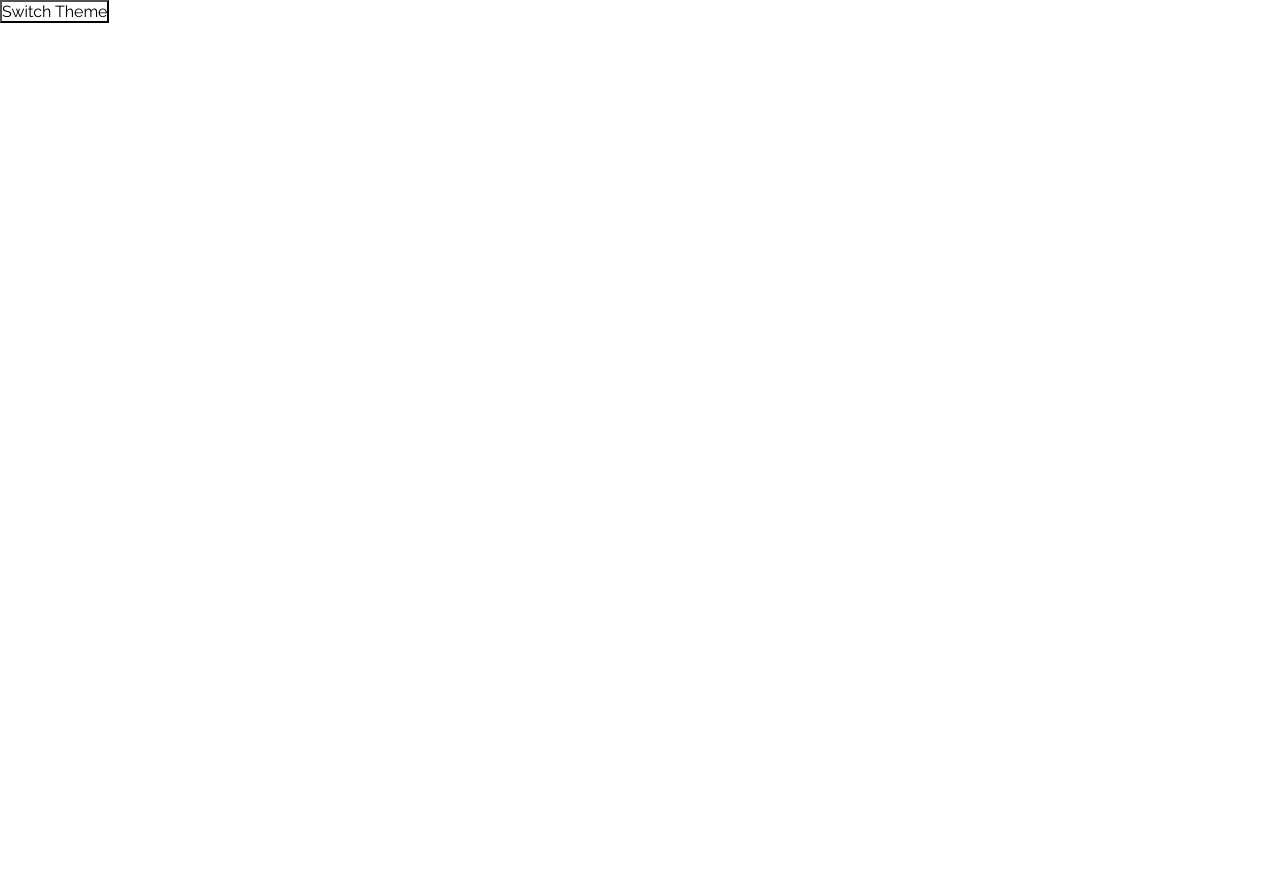
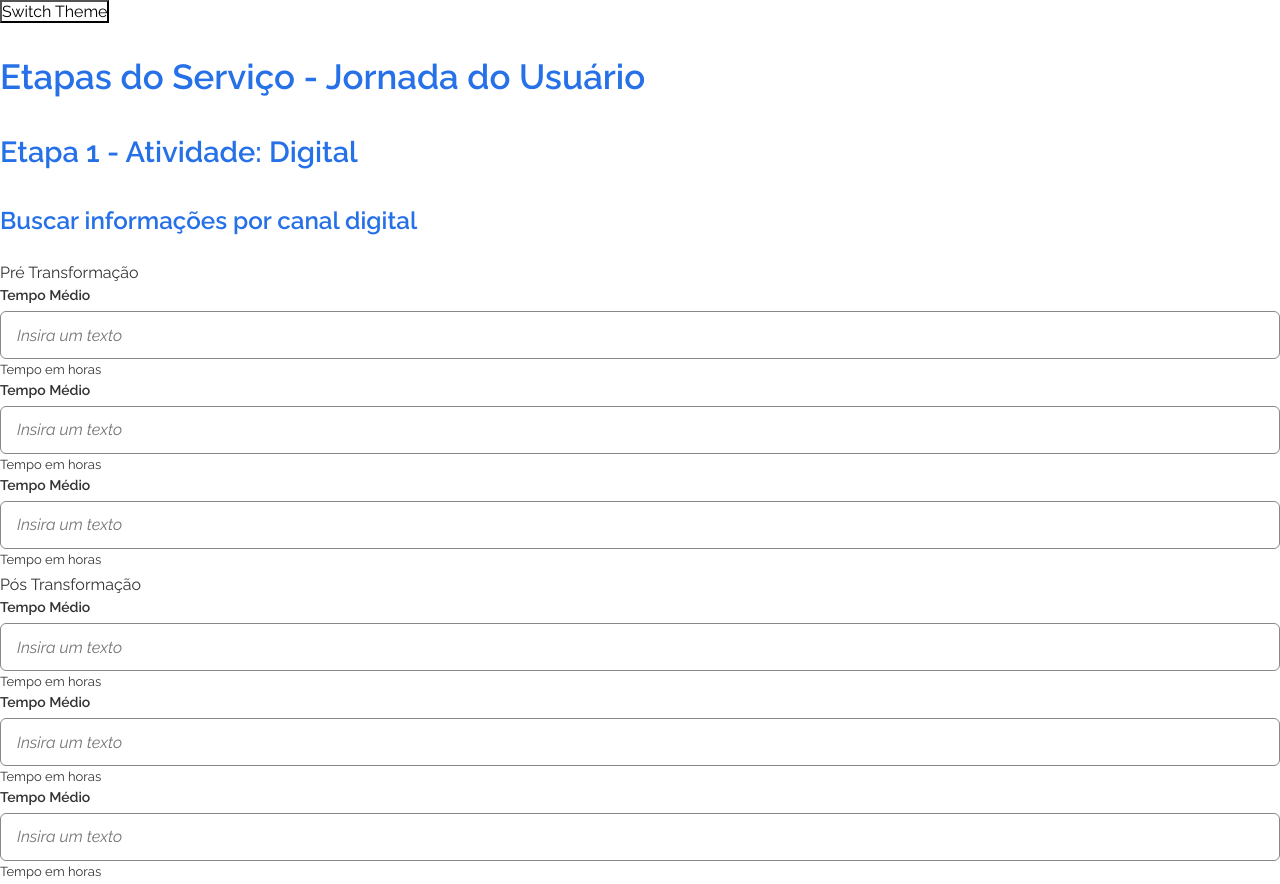
Before and after one commit to youssef-md/frontend-ferramenta-precificao, a React (Create React App) app: page /preencher-modelo in a window 1280 px wide. Before the commit the page ends 800 px from the top, so only its background shows below. Built offline with nearby package versions, Linux system fonts and the light colour scheme.

Commit message:
Adding create form page

```diff
--- /dev/null
+++ b/src/pages/PreencherModelo/index.js
@@ -0,0 +1,89 @@
+import React from 'react';
+import Input from '../../components/Input';
+
+const formPages = [
+  // {
+  //   title: 'Etapas do Serviço - Jornada do Usuário',
+  //   subTitle: 'Etapa 1: Buscar Informações',
+  //   image: 'fake-image',
+  //   description:
+  //     'Nesta etapa você deverá que preencher não sei o que, bla bla bla buscar informações lorem ipsum dolor sit amet, consectetur adipiscing elit. ',
+  //   valido: false,
+  // },
+  {
+    title: 'Etapas do Serviço - Jornada do Usuário',
+    subTitle: 'Etapa 1 - Atividade: Digital',
+    description: 'Buscar informações por canal digital',
+    valido: false,
+    form: {
+      pre: true,
+      pos: true,
+      inputs: [
+        {
+          title: 'Tempo Médio',
+          placeholder: '123',
+          type: 'string',
+          auxText: 'Tempo em horas',
+        },
+        {
+          title: 'Tempo Médio',
+          placeholder: '123',
+          type: 'string',
+          auxText: 'Tempo em horas',
+        },
+        {
+          title: 'Tempo Médio',
+          placeholder: '123',
+          type: 'string',
+          auxText: 'Tempo em horas',
+        },
+      ],
+    },
+  },
+];
+
+function PreencherModelo() {
+  function createForm(input) {
+    return (
+      <Input
+        label={input.title}
+        placeholder={input.placeholder}
+        auxiliaryText={input.auxText}
+        type={input.type}
+      />
+    );
+  }
+
+  return (
+    <>
+      {formPages.map(function createPage(page) {
+        return (
+          <>
+            <h2>{page.title}</h2>
+            <h3>{page.subTitle}</h3>
+            <h4>{page.description}</h4>
+
+            <form>
+              {page.form.pre && page.form.pos ? (
+                <>
+                  <div>
+                    <p>Pré Transformação</p>
+                    <div>{page.form.inputs.map(createForm)}</div>
+                  </div>
+                  <div>
+                    <p>Pós Transformação</p>
+                    <div>{page.form.inputs.map(createForm)}</div>
+                  </div>
+                </>
+              ) : (
+                <div>{page.form.inputs.map(createForm)}</div>
+              )}
+            </form>
+          </>
+        );
+      })}
+    </>
+  );
+}
+
+export default PreencherModelo;
--- a/src/routes/index.js
+++ b/src/routes/index.js
@@ -4,6 +4,7 @@ import { Switch, Route } from 'react-router-dom';
 import Home from '../pages/Home';
 import Servicos from '../pages/Servicos';
 import ServicoSelecionado from '../pages/ServicoSelecionado';
+import PreencherModelo from '../pages/PreencherModelo';
 
 function Routes() {
   return (
@@ -11,6 +12,7 @@ function Routes() {
       <Route path="/" exact component={Home} />
       <Route path="/servicos" component={Servicos} />
       <Route path="/servico-selecionado" component={ServicoSelecionado} />
+      <Route path="/preencher-modelo" component={PreencherModelo} />
     </Switch>
   );
 }
```
